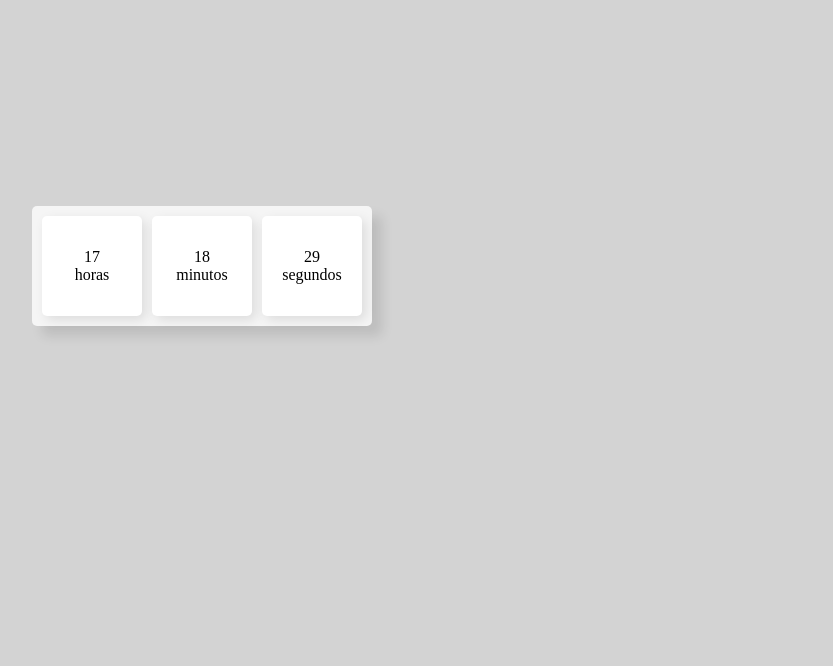
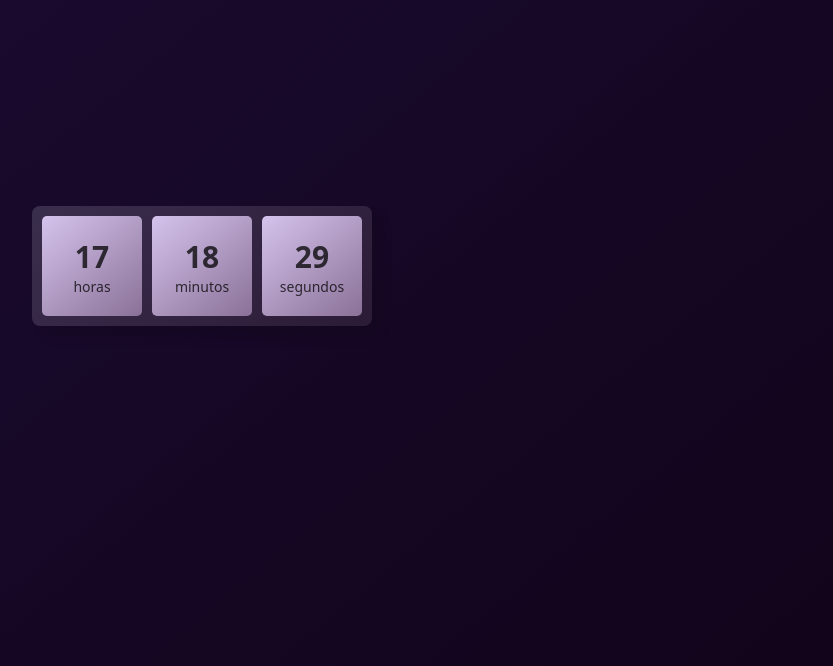
Before and after one commit to FilipeMartins-dev/timer, a plain HTML site: page index.html in a window 1280 px wide. Shown: the part 134-800 px from the top of the page, without its empty margins (438-1271 px from the left). Drawn offline with Linux system fonts and the light colour scheme.

Commit message:
estilizei

```diff
--- a/script.js
+++ b/script.js
@@ -9,23 +9,24 @@ function init(){
     const s = date.getSeconds()
 
     if(h < 10){
-        hour.innerHTML = `<div>0${h}</div> <di>horas</div>`
+        hour.innerHTML = `<div>0${h}</div> <div class="label">horas</div>`
     } else{
-        hour.innerHTML = `<div>${h}</div> <div>horas</div>`
+        hour.innerHTML = `<div>${h}</div> <div class="label">horas</div>`
     }
 
     if(min < 10){
-        minutes.innerHTML = `<div>0${min}</div> <div>minutos</div>`
+        minutes.innerHTML = `<div>0${min}</div> <div class="label">minutos</div>`
     } else {
-        minutes.innerHTML = `<div>${min}</div> <di>minutos</div>`
+        minutes.innerHTML = `<div>${min}</div> <div class="label">minutos</div>`
     }
 
     if(s < 10) {
-        seconds.innerHTML = `<div>0${s}</div> <div>segundos</div>`
+        seconds.innerHTML = `<div>0${s}</div> <div class="label">segundos</div>`
     } else {
-        seconds.innerHTML = `<div>${s}</div> <div>segundos</div>`
+        seconds.innerHTML = `<div>${s}</div> <div class="label">segundos</div>`
     }
-
+    // console.clear()
+    // console.log(`${h}:${min}:${s}`)
 }
 
 setInterval(init, 500)
--- a/style.css
+++ b/style.css
@@ -11,21 +11,30 @@ body{
     justify-content: center;
     align-items: center;
 
-    background-color: lightgray;
+    background: linear-gradient(140deg, rgb(28, 13, 53), rgb(17, 4, 26))
 }
 
 main{
-    border-radius: 5px;
+    border-radius: 8px;
+    padding: 10px;
+    width: max-content;
+
     display: flex;
     justify-content: center;
     align-items: center;
     gap: 10px;
-    padding: 10px;
-    background-color: whitesmoke;
+    flex-wrap: wrap;
+
+    background: linear-gradient(140deg, rgb(58, 46, 77), rgb(44, 27, 55));
     box-shadow: 10px 10px 12px rgba(0, 0, 0, .1)
 }
 
 .card{
+    color: rgba(0, 0, 0, .75);
+    font-size: 30px;
+    font-weight: bold;
+    font-family: system-ui, -apple-system, BlinkMacSystemFont, 'Segoe UI', Roboto, Oxygen, Ubuntu, Cantarell, 'Open Sans', 'Helvetica Neue', sans-serif;
+
     width: 100px;
     height: 100px;
     border-radius: 5px;
@@ -34,7 +43,13 @@ main{
     justify-content: center;
     align-items: center;
     flex-direction: column;
+    flex-wrap: wrap;
 
-    background-color: white;
-    box-shadow: 4px 4px 12px rgba(0, 0, 0, .1)
+    background: linear-gradient(140deg, rgb(213, 195, 237), rgb(138, 113, 151));
+    /* box-shadow: 4px 4px 12px rgba(0, 0, 0, .1) */
 }
+
+.label{
+    font-size: 14px;
+    font-weight: normal;
+}
```
